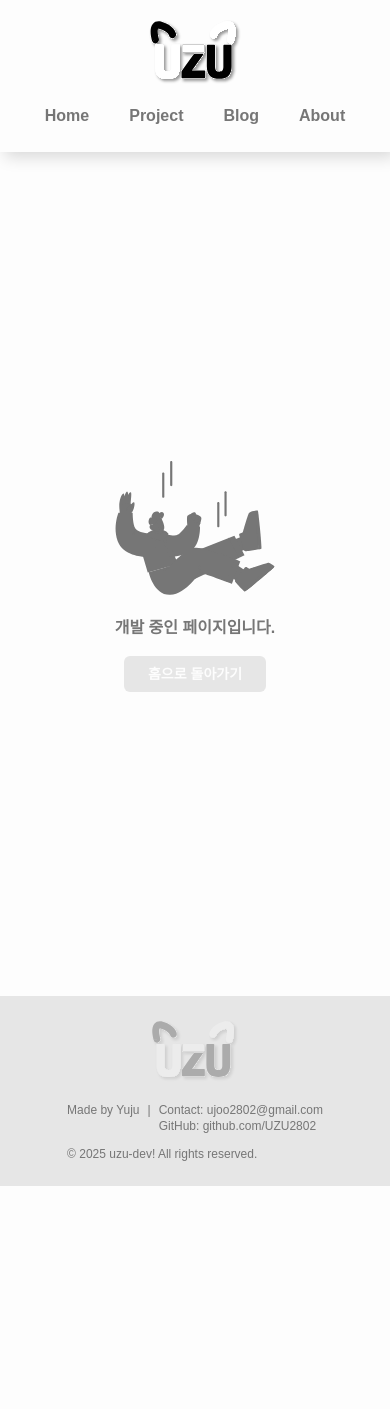
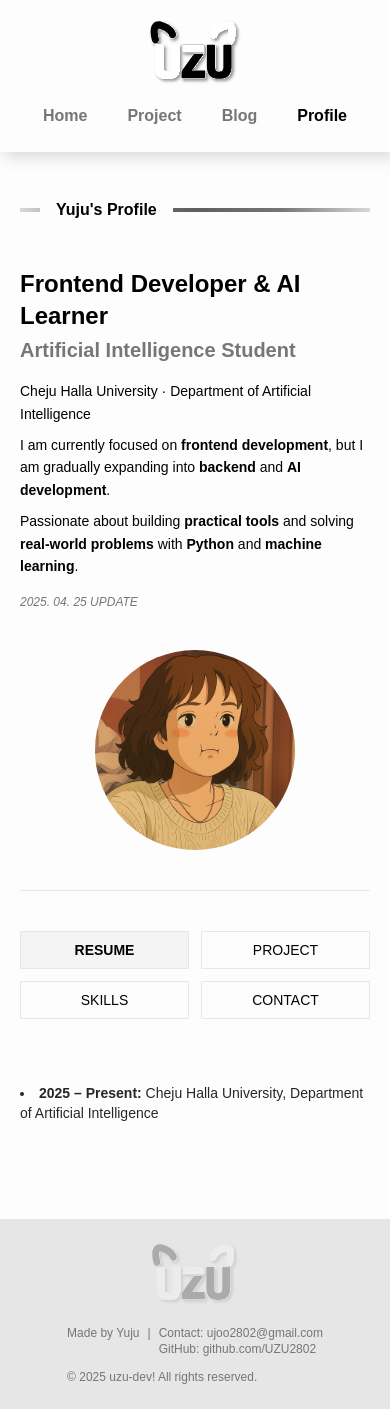
Before and after one commit to TheUZUlab/uzu-dev, a Next.js app: page /profile in a window 390 px wide. Before the commit this address had no page. Before the commit the page ends 1186 px from the top, so only its background shows below. Built offline with nearby package versions, Linux system fonts and the light colour scheme.

Commit message:
feat: About 페이지를 Profile 페이지로 변경 및 반응형 Profile 페이지 구성 완료 - 기존 about.tsx를 profile.tsx로 변경하여 네이밍 정리 - RESUME / PROJECT / SKILLS / CONTACT 탭 구성 - 반응형 레이아웃 및 프로필 이미지, 소개 정보 구현

```diff
--- a/app/about/page.tsx
+++ /dev/null
@@ -1,3 +0,0 @@
-export default function About() {
-  return <div>About</div>;
-}
--- a/app/component/Header/Header.tsx
+++ b/app/component/Header/Header.tsx
@@ -24,7 +24,7 @@ export default function Header({ blogCategories, projectCategories }: HeaderProp
     { href: '/', label: 'Home' },
     { href: '/project', label: 'Project', categories: projectCategories },
     { href: '/blog', label: 'Blog', categories: blogCategories },
-    { href: '/about', label: 'About' },
+    { href: '/profile', label: 'Profile' },
   ];
 
   return (
--- a/app/component/HomeArticleCard/HomeArticleCard.tsx
+++ b/app/component/HomeArticleCard/HomeArticleCard.tsx
@@ -51,7 +51,7 @@ export default function HomeArticleCard({ post, category, onTagClick }: HomeArti
                     onClick={e => {
                       e.preventDefault();
                       onTagClick?.(tag); // 선택된 태그 상태 업데이트
-                      router.push(`${basePath}?tag=${encodeURIComponent(tag)}`); // ✅ 라우팅 처리
+                      router.push(`${basePath}?tag=${encodeURIComponent(tag)}`);
                     }}
                     className="text-[10px] font-bold sm:text-xs md:text-sm lg:text-sm 2xl:text-base text-white
                     px-2 sm:px-2.5 md:px-3 py-1.5 bg-light-gray rounded-lg hover:bg-dark-gray duration-300"
--- a/app/component/PageWithTags/PageWithTags.tsx
+++ b/app/component/PageWithTags/PageWithTags.tsx
@@ -70,7 +70,7 @@ export default function PageWithTags({ posts, category, type }: BlogTagFilterPro
       </aside>
 
       {/* 포스트 리스트 */}
-      <ul className="space-y-3 lg:space-y-11 pr-30 lg:pr-60">
+      <ul className="space-y-3 lg:space-y-11 pr-30 xl:pr-60">
         {filtered.map(post => (
           <li key={post.slug}>
             <ArticleCard post={post} category={category} type={type} onTagClick={setSelectedTag} />
--- a/app/layout.tsx
+++ b/app/layout.tsx
@@ -26,7 +26,7 @@ export default function RootLayout({
 }>) {
   return (
     <html lang="ko" suppressHydrationWarning>
-      <body className="font-sans text-black bg-white">
+      <body className="font-sans text-base text-black bg-white">
         {/* 상단 헤더 (카테고리 동적 데이터 포함) */}
         <HeaderWrapper />
 
--- /dev/null
+++ b/app/profile/page.tsx
@@ -0,0 +1,130 @@
+'use client';
+
+import Image from 'next/image';
+import Link from 'next/link';
+import { useState } from 'react';
+
+export default function About() {
+  const [tab, setTab] = useState<'RESUME' | 'PROJECT' | 'SKILLS' | 'CONTACT'>('RESUME');
+
+  return (
+    <main className="px-5 mx-auto min-w-[300px] max-w-[1200px] mb-24">
+      <div className="relative my-14 lg:my-24 w-full h-1 bg-gradient-custom">
+        <h2 className="absolute left-5 lg:left-24 top-1/2 -translate-y-1/2 bg-white px-4 text-base lg:text-2xl font-extrabold text-black capitalize">
+          yuju&apos;s profile
+        </h2>
+      </div>
+
+      {/* 프로필 상단 섹션 */}
+      <section className="flex flex-col lg:flex-row justify-between items-center gap-10 border-b pb-10 mb-10">
+        <div className="w-full lg:w-2/3 text-black">
+          <p className="text-2xl font-bold mb-1">Frontend Developer & AI Learner</p>
+          <p className="text-xl font-semibold text-dark-gray mb-4">
+            Artificial Intelligence Student
+          </p>
+          <div className="space-y-2 text-sm leading-relaxed">
+            <p>Cheju Halla University · Department of Artificial Intelligence</p>
+            <p>
+              I am currently focused on <b>frontend development</b>, but I am gradually expanding
+              into
+              <b> backend</b> and <b>AI development</b>.
+            </p>
+            <p>
+              Passionate about building <b>practical tools</b> and solving{' '}
+              <b>real-world problems</b> with <b>Python</b> and <b>machine learning</b>.
+            </p>
+          </div>
+          <p className="mt-4 text-xs italic text-dark-gray">2025. 04. 25 UPDATE</p>
+        </div>
+
+        <div className="w-full lg:w-1/3 max-w-[200px]">
+          <Image
+            src="/images/profile.jpg"
+            alt="Yuju profile"
+            width={400}
+            height={400}
+            className="rounded-full object-cover"
+          />
+        </div>
+      </section>
+
+      {/* 탭 네비게이션 */}
+      <nav className="grid grid-cols-2 sm:grid-cols-4 gap-3 mb-16 text-center text-sm">
+        {['RESUME', 'PROJECT', 'SKILLS', 'CONTACT'].map(item => (
+          <button
+            key={item}
+            onClick={() => setTab(item as typeof tab)}
+            className={`border py-2 hover:bg-zinc-100 transition ${
+              tab === item ? 'bg-zinc-100 font-bold' : ''
+            }`}
+          >
+            {item}
+          </button>
+        ))}
+      </nav>
+
+      {/* 탭 콘텐츠 */}
+      <section className="text-sm text-zinc-800 space-y-6">
+        {tab === 'RESUME' && (
+          <ul className="space-y-4 list-disc list-inside">
+            <li>
+              <strong>2025 – Present:</strong> Cheju Halla University, Department of Artificial
+              Intelligence
+            </li>
+          </ul>
+        )}
+
+        {tab === 'PROJECT' && (
+          <ul className="space-y-4 list-disc list-inside">
+            <li>
+              <strong>2025.04 - 05:</strong> uzu-dev (Personal portfolio website)
+            </li>
+            <li>
+              <strong>추후:</strong> website
+            </li>
+          </ul>
+        )}
+
+        {tab === 'SKILLS' && (
+          <ul className="grid grid-cols-2 sm:grid-cols-3 lg:grid-cols-4 gap-2 list-disc list-inside">
+            {[
+              'HTML',
+              'CSS',
+              'JavaScript',
+              'TypeScript',
+              'Python',
+              'React',
+              'Next.js',
+              'VSCode',
+              'Git',
+              'GitHub',
+              'Notion',
+              'Firebase',
+              'Supabase',
+              'Jupyter Notebook',
+            ].map(skill => (
+              <li key={skill}>{skill}</li>
+            ))}
+          </ul>
+        )}
+
+        {tab === 'CONTACT' && (
+          <div className="space-y-2">
+            <p>
+              📧 Email:{' '}
+              <Link href="mailto:ujoo2802@gmail.com" className="underline hover:text-black">
+                ujoo2802@gmail.com
+              </Link>
+            </p>
+            <p>
+              🐱 GitHub:{' '}
+              <Link href="https://github.com/UZU2802" className="underline hover:text-black">
+                github.com/UZU2802
+              </Link>
+            </p>
+          </div>
+        )}
+      </section>
+    </main>
+  );
+}
```
Also changed, not shown: public/images/profile.jpg (added).
